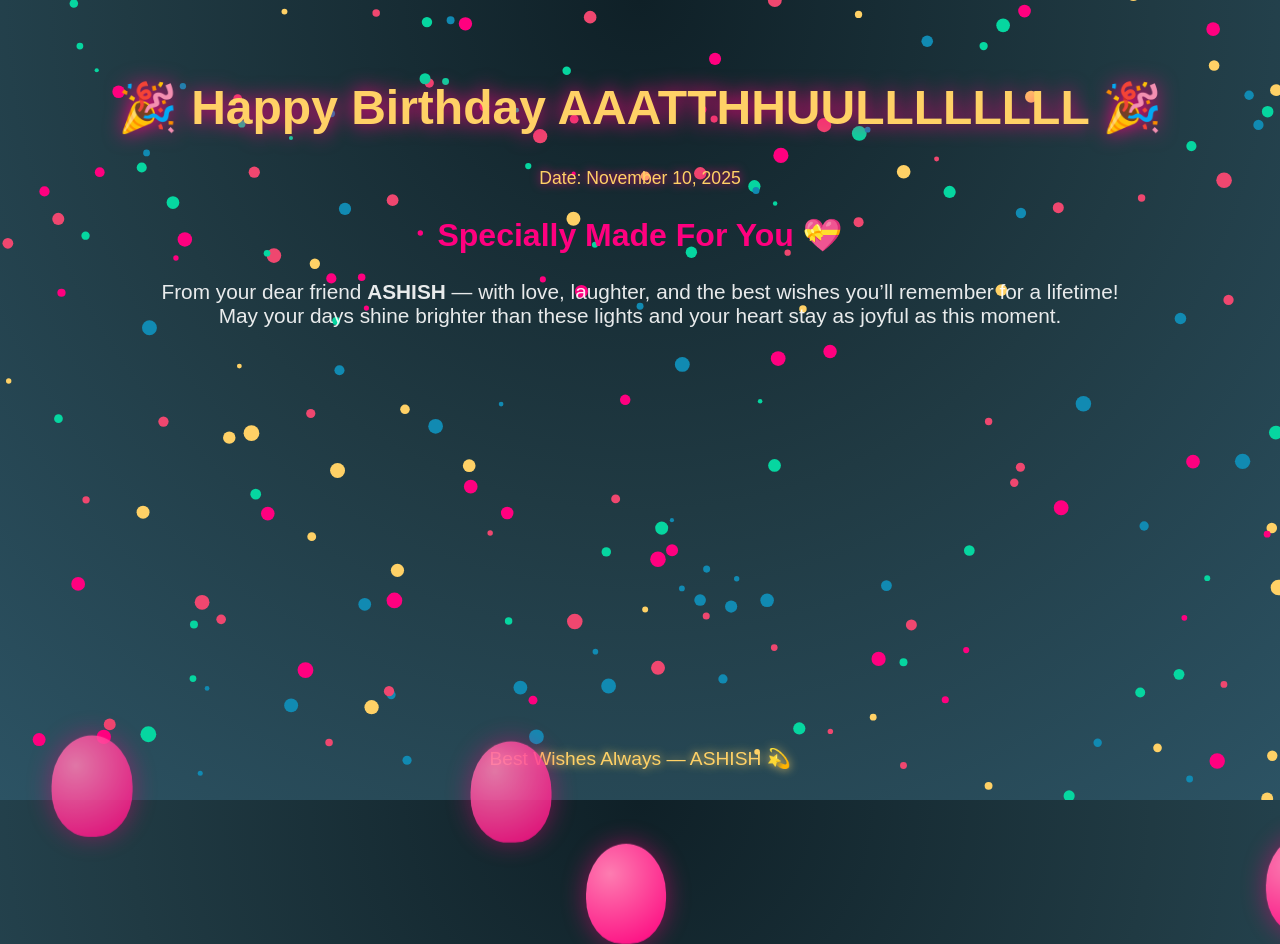
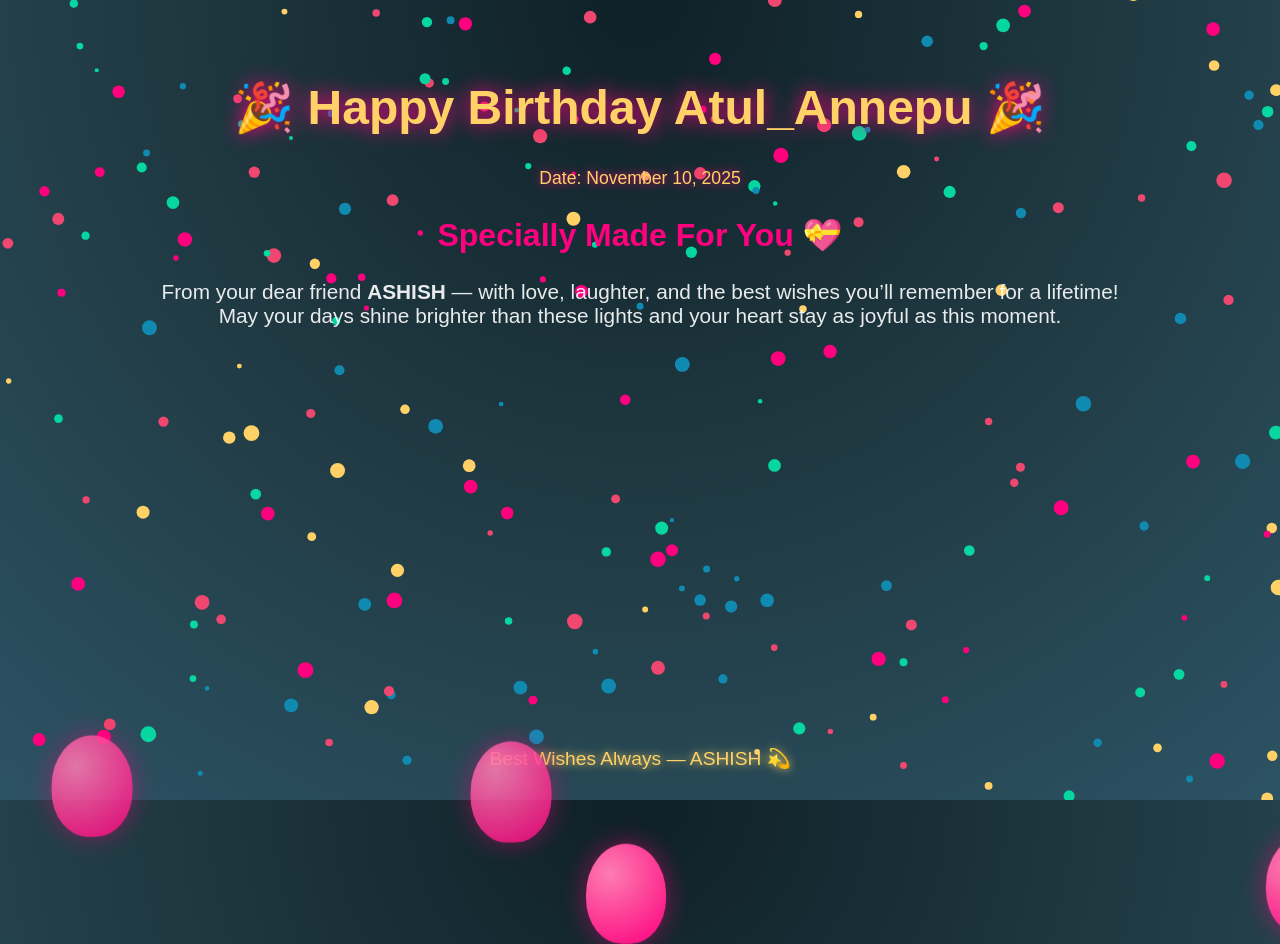
Before and after one commit to Ashish-Arjit/happy-birthday, a plain HTML site: page index.html in a window 1280 px wide. Both pictures are taken after a click on the button "🎁 Tap for a Surprise 🎁". Shown: the top 944 px of the page. Drawn offline with Linux system fonts and the light colour scheme.

```diff
--- a/index.html
+++ b/index.html
@@ -110,7 +110,7 @@
     <source src="https://www.soundhelix.com/examples/mp3/SoundHelix-Song-1.mp3" type="audio/mp3">
   </audio>
   <div class="content" id="content">
-    <h1>🎉 Happy Birthday AAATTHHUULLLLLLLL 🎉</h1>
+    <h1>🎉 Happy Birthday Atul_Annepu 🎉</h1>
     <div class="date" id="todayDate"></div>
     <h2>Specially Made For You 💝</h2>
     <p>From your dear friend <strong>ASHISH</strong> — with love, laughter, and the best wishes you’ll remember for a lifetime!<br>
```
